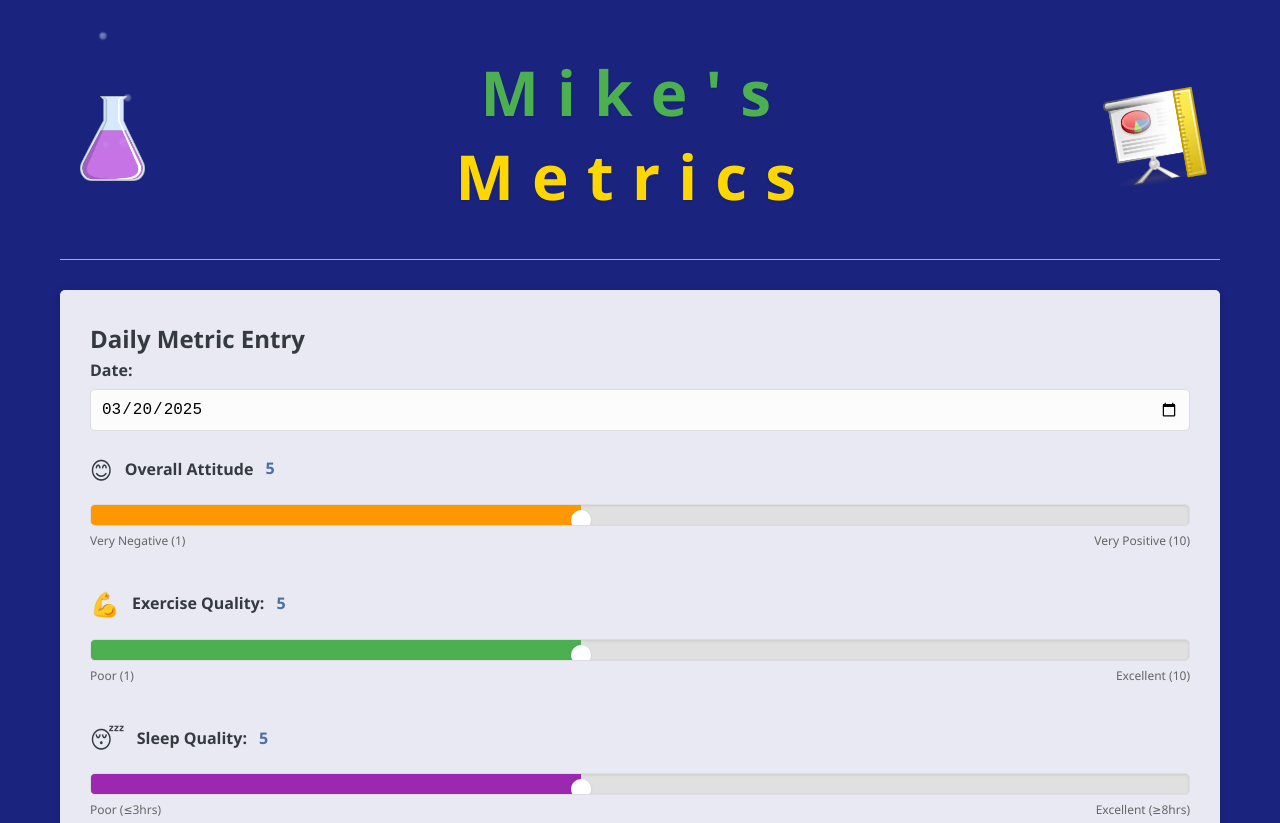
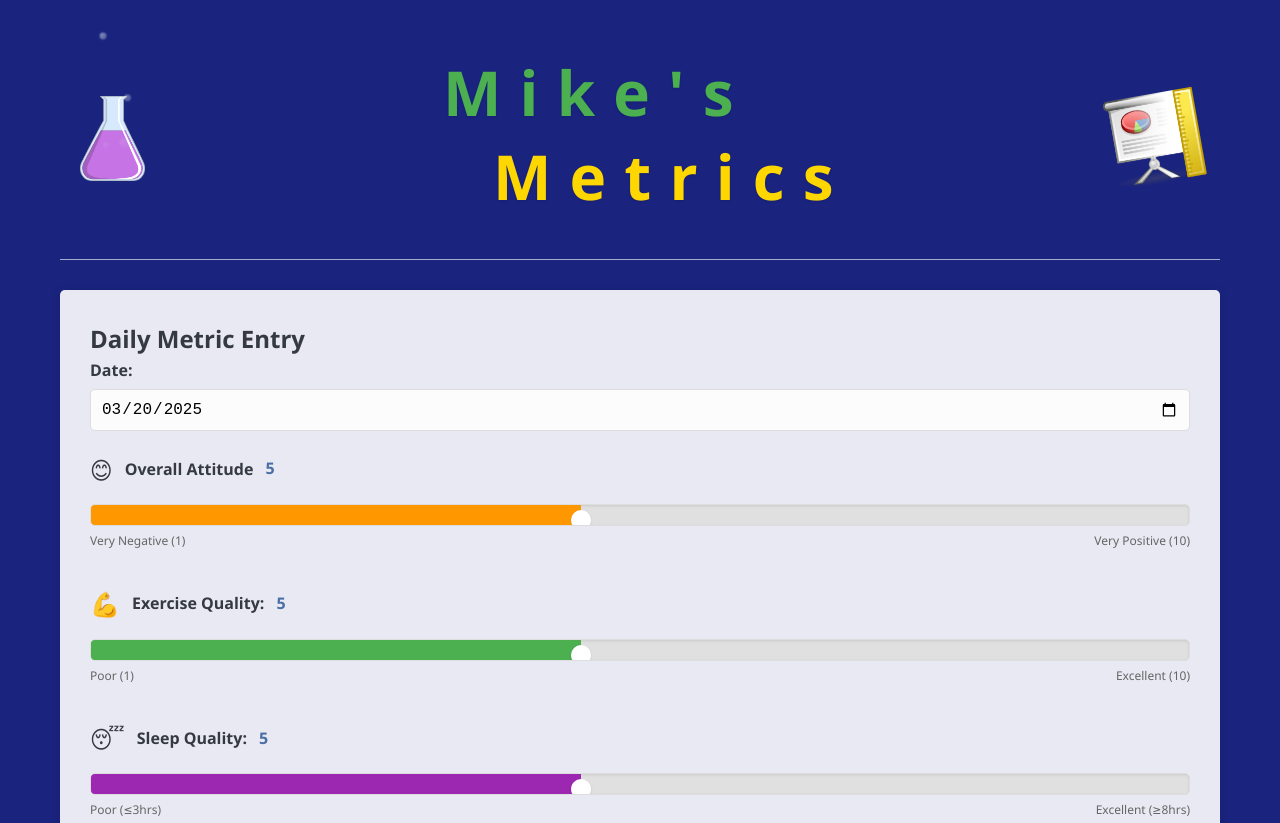
Before and after one commit to MMillen11/Mike-s-Moods, a plain HTML site: page index.html in a window 1280 px wide. Shown: the top 823 px of the page. Drawn offline with nearby package versions, Linux system fonts and the light colour scheme; no server answers.

Commit message:
title adjustment

```diff
--- a/frontend/css/styles.css
+++ b/frontend/css/styles.css
@@ -202,6 +202,16 @@ header h1 {
     display: block;
     margin-bottom: 10px;
     white-space: nowrap;
+}
+
+/* First line (Mike's) shifted left */
+.title-line:first-child {
+    padding-right: 75px;
+}
+
+/* Second line (Metrics) shifted right */
+.title-line:last-child {
+    padding-left: 75px;
 }
 
 /* First line (Mike's) in green */
```
